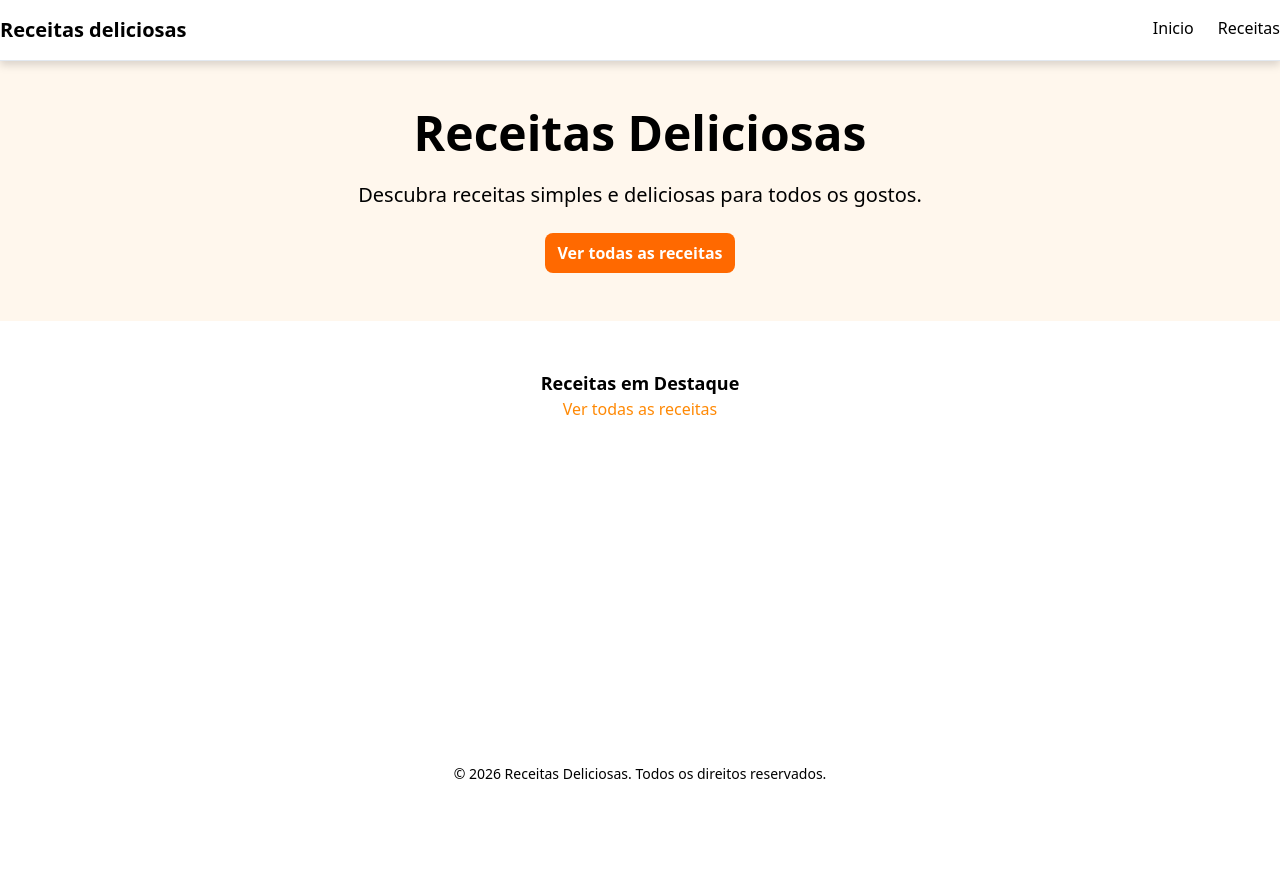
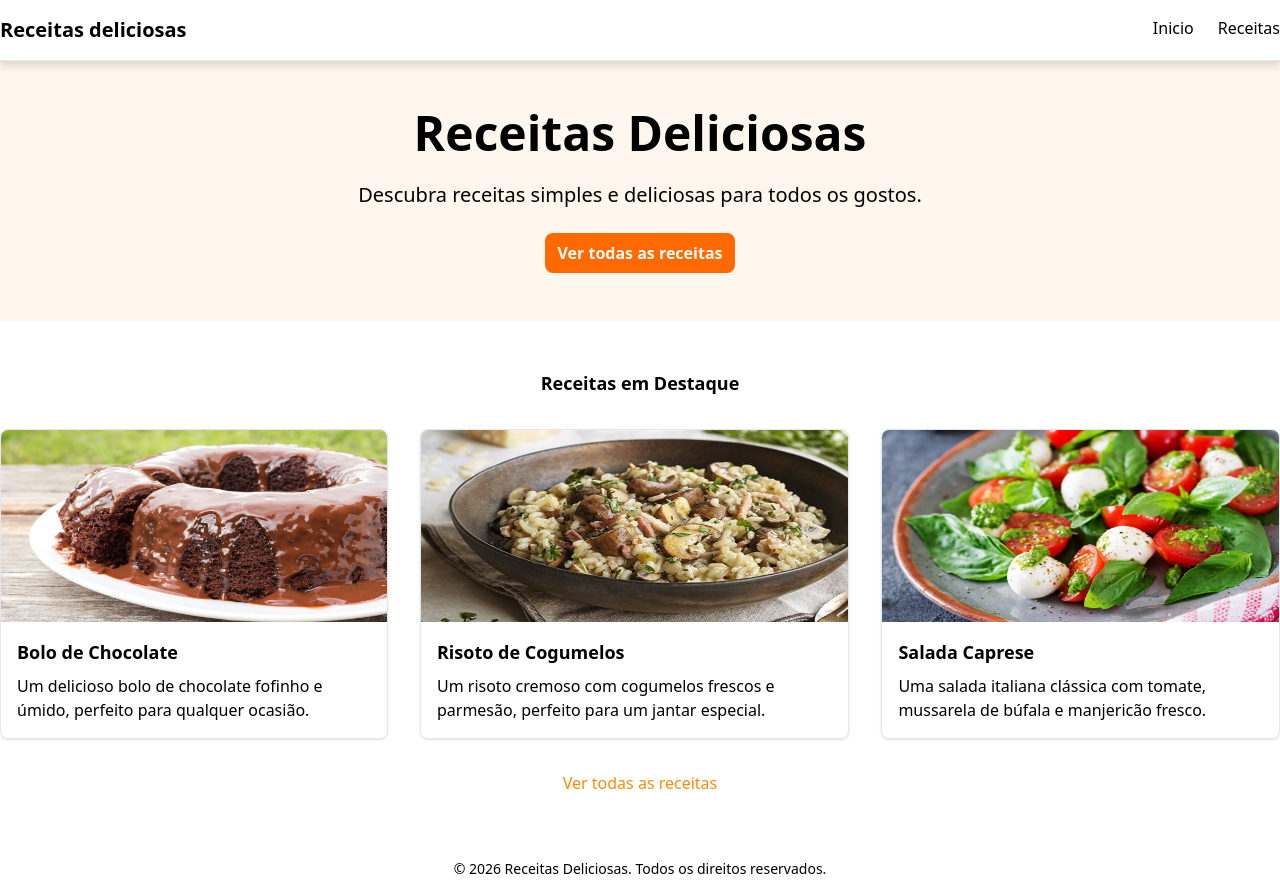
Before and after one commit to HeitorSrm/Receitas, a Next.js app: page / in a window 1280 px wide. Before the commit the page ends 800 px from the top, so only its background shows below. Built offline with nearby package versions, Linux system fonts and the light colour scheme.

Commit message:
feat: mostra receitas em destaque

```diff
--- a/src/app/page.tsx
+++ b/src/app/page.tsx
@@ -1,6 +1,10 @@
 import Link from "next/link";
+import { recipes } from "./lib/data";
+import RecipeCard from "@/components/RecipeCards";
 
 export default function Home() {
+  const featureRecipes = recipes.slice(0, 3);
+
   return (
     <main className="flex flex-col grow w-full">
       {/* Seção Hero */}
@@ -22,10 +26,14 @@
 
       {/* Seção de Destaques */}
       <section className="py-12">
-        <div className="flex flex-col items-center container mx-auto">
+        <div className="flex flex-col items-center container mx-auto gap-8">
           <h2 className="text-lg font-bold">Receitas em Destaque</h2>
 
-          {/* cards de receitas */}
+          <div className="flex w-full gap-8">
+            {featureRecipes.map((recipe) => (
+              <RecipeCard key={recipe.id} recipe={recipe} />
+            ))}
+          </div>
 
           <Link className="flex text-orange-400 hover:text-orange-700 transition-colors" href="/receitas">
             Ver todas as receitas
```
